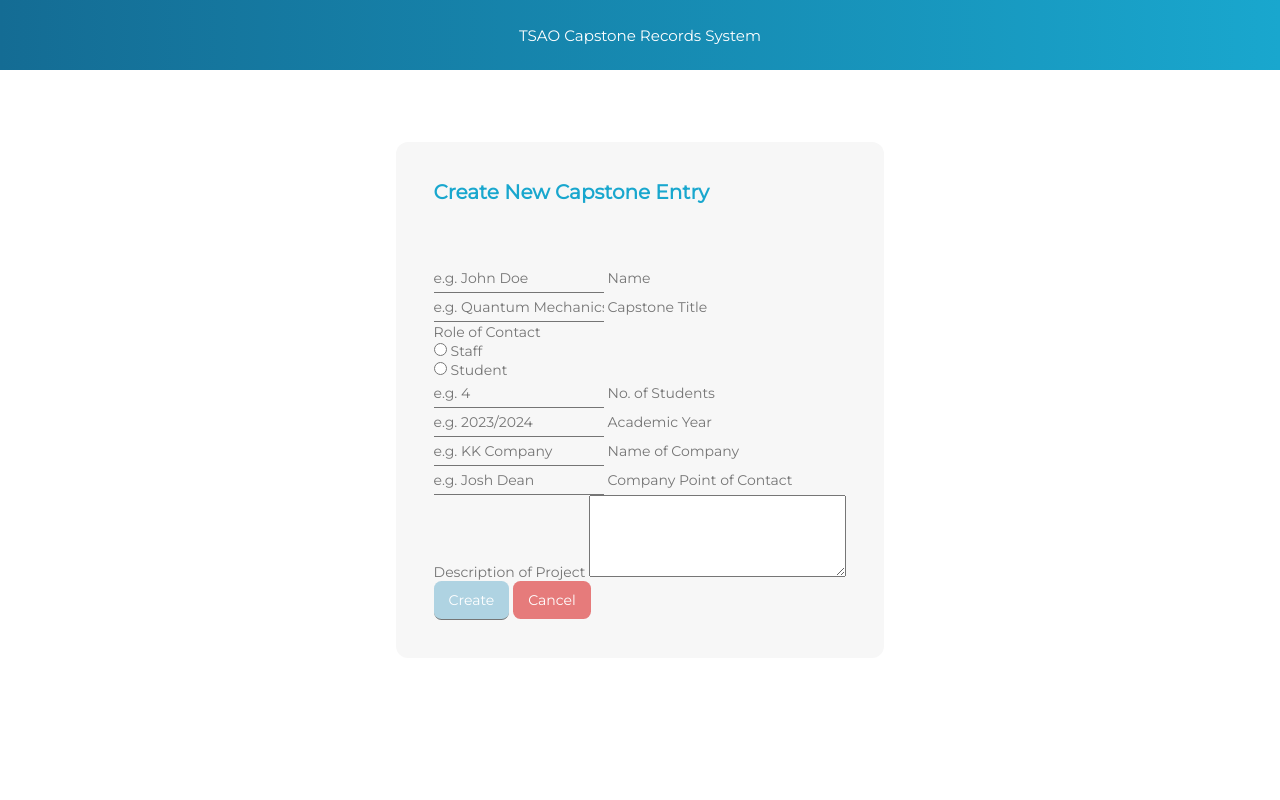
After one commit to DevOps2023TeamD/TeamD_Assignment, a Flask app: template templates/createCapstone.html in a window 1280 px wide. The commit adds this page. Run offline with Flask 3, Linux system fonts and the light colour scheme; the template is opened without the code that fills it, so the values that code supplies are empty.

Commit message:
feat: Added create capstone page UI & display selected capstone data feature

```diff
--- /dev/null
+++ b/templates/createCapstone.html
@@ -0,0 +1,81 @@
+{% extends 'base.html' %}
+
+{% block title %}<title>Create New Capstone Entry</title>{% endblock %}
+
+{% block body %}
+<div class="header">
+    <div class="title">TSAO Capstone Records System</div>
+</div>
+<main class="content">
+    <form class="cp-form" action="/createCapstone" method="POST">
+        <div class="form-container">
+            <h2>Create New Capstone Entry</h2>
+
+            <div class="input-groups">
+                <div class="input-group">
+                    <input type="text" name="cp-name" id="cp-name" placeholder="e.g. John Doe">
+                    <label for="cp-name">Name</label>
+                </div>
+
+                <div class="input-group">
+                    <input type="text" name="cp-title" id="cp-title" placeholder="e.g. Quantum Mechanics">
+                    <label for="cp-title">Capstone Title</label>
+                </div>
+            </div>
+
+            <div class="input-groups">
+                <div class="radio-group">
+                    <label for="cp-roleOfContact">Role of Contact</label>
+                    <div class="radio">
+                        <input type="radio" id="roleOfContact-staff" name="cp-roleOfContact" value="Staff">
+                        <label for="roleOfContact-staff">Staff</label>
+                    </div>
+                    <div class="radio">
+                        <input type="radio" id="roleOfContact-student" name="cp-roleOfContact" value="Student">
+                        <label for="roleOfContact-student">Student</label>
+                    </div>
+                </div>
+
+                <div class="input-container">
+                    <div class="input-group width">
+                        <input type="text" name="cp-noOfStudents" id="cp-noOfStudents" placeholder="e.g. 4">
+                        <label for="cp-noOfStudents">No. of Students</label>
+                    </div>
+
+                    <div class="input-group width">
+                        <input type="text" name="cp-academicYear" id="cp-academicYear" placeholder="e.g. 2023/2024">
+                        <label for="cp-academicYear">Academic Year</label>
+                    </div>
+                </div>
+
+                <div class="input-container">
+                    <div class="input-group">
+                        <input type="text" name="cp-companyName" id="cp-companyName" placeholder="e.g. KK Company">
+                        <label for="cp-companyName">Name of Company</label>
+                    </div>
+
+                    <div class="input-group">
+                        <input type="text" name="cp-pointOfContact" id="cp-pointOfContact" placeholder="e.g. Josh Dean">
+                        <label for="cp-pointOfContact">Company Point of Contact</label>
+                    </div>
+                </div>
+            </div>
+
+            <div class="textarea-input">
+                <label for="cp-description">Description of Project</label>
+                <textarea name="cp-description" id="cp-description" cols="30" rows="5"></textarea>
+            </div>
+
+            <div class="btns-group">
+                <input type="submit" class="btn createCpBtn" value="Create">
+                <a class="btn cancelBtn" href="/dashboard">Cancel</a>
+            </div>
+
+            {% if message == 'Successful Capstone Creation' %}
+            <div class="success-text">Capstone project successfully created.</div>
+            {% endif %}
+        </div>
+    </form>
+</main>
+
+{% endblock %}
--- a/templates/dashboard.html
+++ b/templates/dashboard.html
@@ -1,6 +1,6 @@
 {% extends 'base.html' %}
 
-{% block title %} <title>Dashboard</title>{% endblock %}
+{% block title %}<title>Dashboard</title>{% endblock %}
 
 {% block body %}
 <div class="header">
--- a/templates/index.html
+++ b/templates/index.html
@@ -1,6 +1,6 @@
 {% extends 'base.html' %}
 
-{% block title %} <title>TSAO Capstone Records System</title>{% endblock %}
+{% block title %}<title>TSAO Capstone Records System</title>{% endblock %}
 
 {% block body %}
 <div class="header">
--- a/templates/login.html
+++ b/templates/login.html
@@ -1,6 +1,6 @@
 {% extends 'base.html' %}
 
-{% block title %} <title>Login</title>{% endblock %}
+{% block title %}<title>Login</title>{% endblock %}
 
 {% block body %}
 <div class="header">
--- a/templates/register.html
+++ b/templates/register.html
@@ -1,6 +1,6 @@
 {% extends 'base.html' %}
 
-{% block title %} <title>Register</title>{% endblock %}
+{% block title %}<title>Register</title>{% endblock %}
 
 {% block body %}
 <div class="header">
```
Also changed, not shown: capstone.py (+21 -1 lines).
